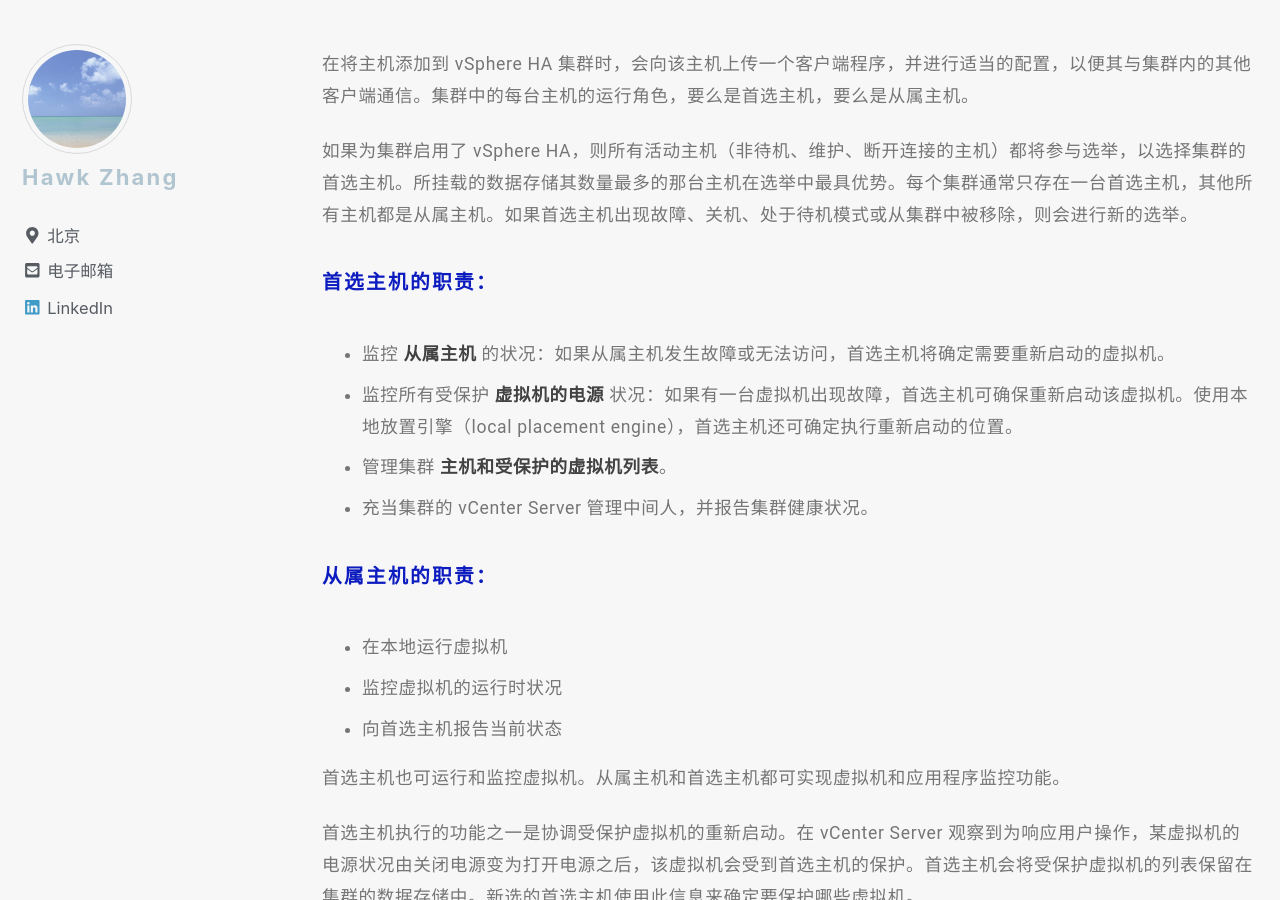
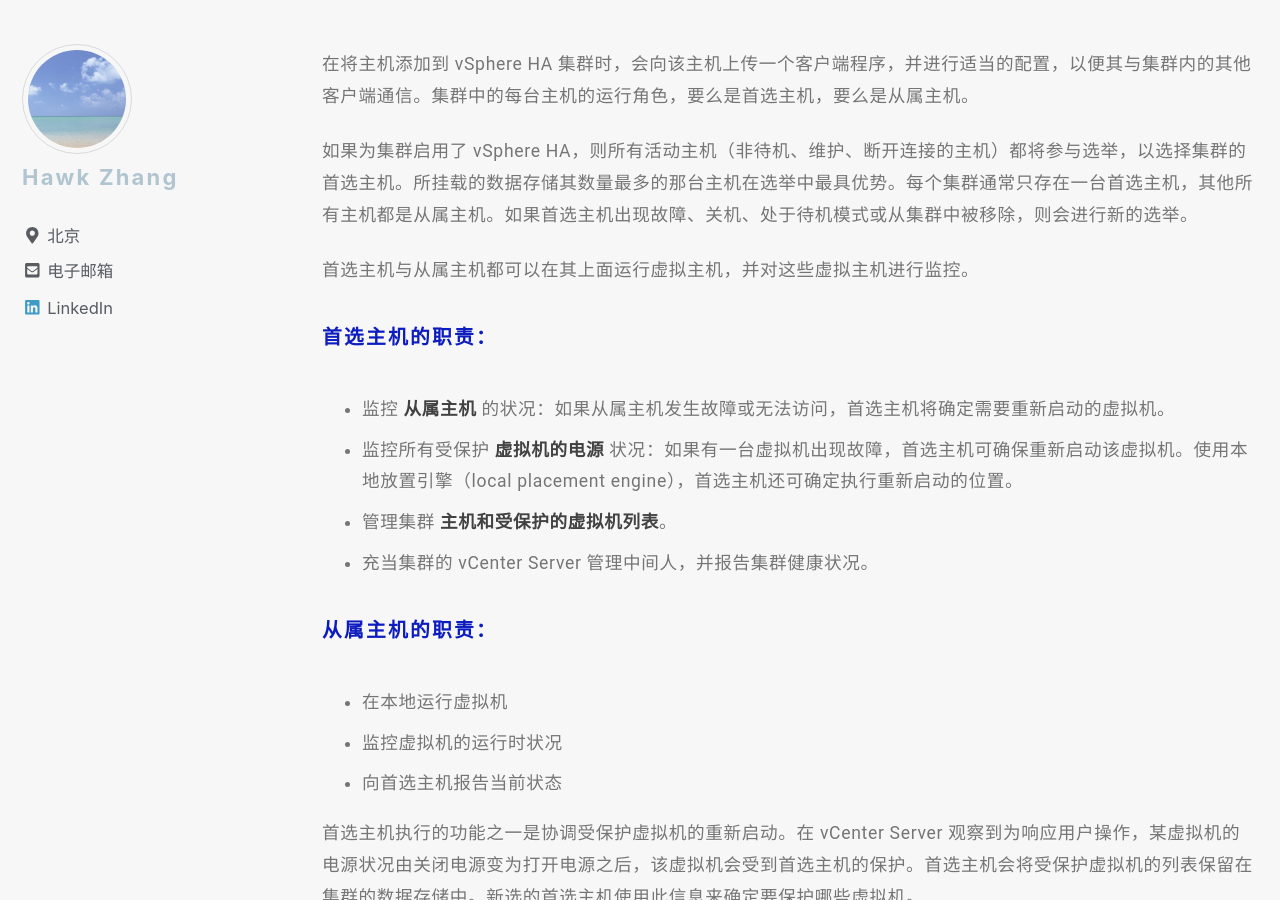
Before and after one commit to narru888/linotes_note, a Jekyll site: the page built from _posts/virtualizaion/2018-04-01-vsphere.ha.md, in a window 1280 px wide and 900 px high, scrolled down 6231 px. Built offline with Jekyll 4.4.1, drawn with Linux system fonts in a browser that asks for light colours; nearby versions of some CDN libraries; a script that is not in the unit is left out.

Commit message:
update on 2018-11-29 10:38:01 CST

```diff
--- a/_posts/virtualizaion/2018-04-01-vsphere.ha.md
+++ b/_posts/virtualizaion/2018-04-01-vsphere.ha.md
@@ -180,6 +180,8 @@
 
 如果为集群启用了 vSphere HA，则所有活动主机（非待机、维护、断开连接的主机）都将参与选举，以选择集群的首选主机。所挂载的数据存储其数量最多的那台主机在选举中最具优势。每个集群通常只存在一台首选主机，其他所有主机都是从属主机。如果首选主机出现故障、关机、处于待机模式或从集群中被移除，则会进行新的选举。
 
+首选主机与从属主机都可以在其上面运行虚拟主机，并对这些虚拟主机进行监控。
+
 ##### 首选主机的职责：
 
 * 监控 **从属主机** 的状况：如果从属主机发生故障或无法访问，首选主机将确定需要重新启动的虚拟机。
@@ -193,7 +195,7 @@
 * 监控虚拟机的运行时状况
 * 向首选主机报告当前状态
 
-首选主机也可运行和监控虚拟机。从属主机和首选主机都可实现虚拟机和应用程序监控功能。
+
 
 首选主机执行的功能之一是协调受保护虚拟机的重新启动。在 vCenter Server 观察到为响应用户操作，某虚拟机的电源状况由关闭电源变为打开电源之后，该虚拟机会受到首选主机的保护。首选主机会将受保护虚拟机的列表保留在集群的数据存储中。新选的首选主机使用此信息来确定要保护哪些虚拟机。
 
```
